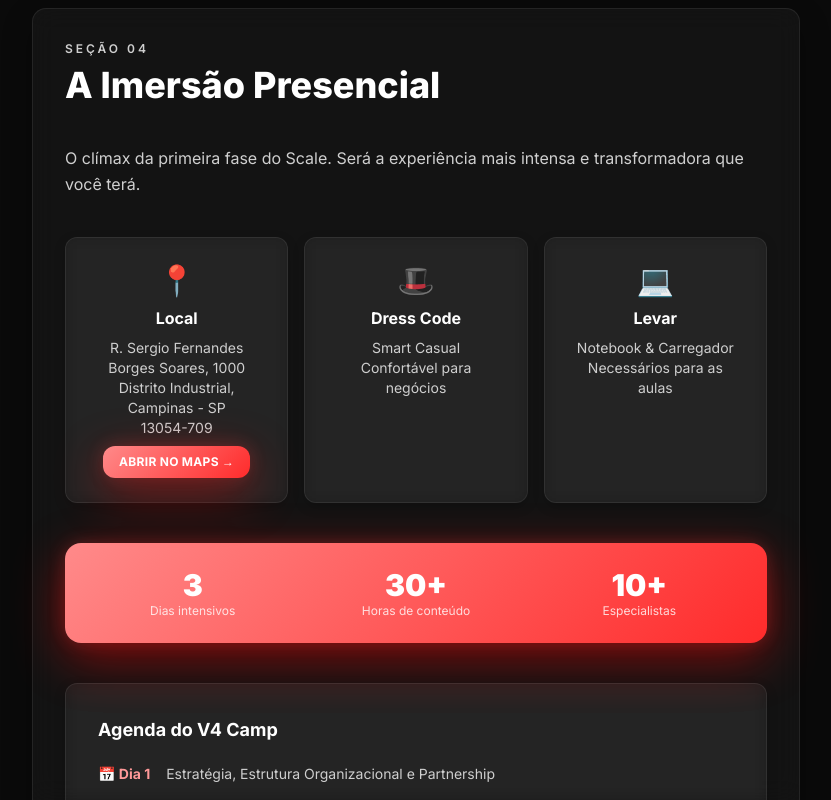
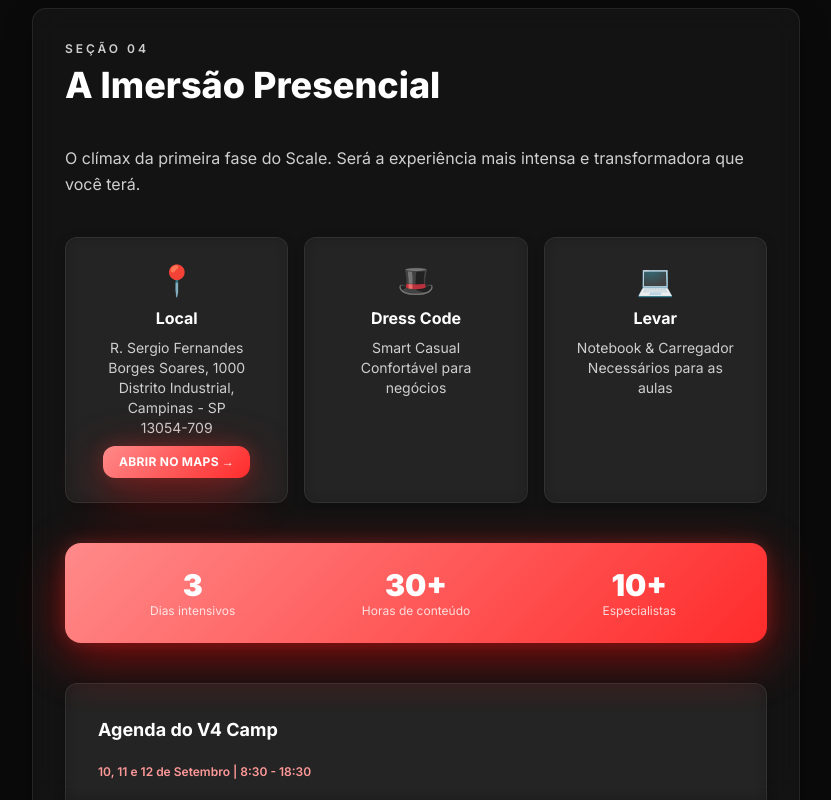
Before and after one commit to ViniciusNunes99/scale-up-journey-admin, a React (Vite) app: page / in a window 1280 px wide. Shown: the part 4005-4805 px from the top of the page, without its empty margins (224-1055 px from the left). Built offline with nearby package versions, Linux system fonts and the light colour scheme; the HTML template or start-up script is replaced by a standard one.

Commit message:
Atualizar datas para 10, 11, 12 de setembro - 8:30 a 18:30

```diff
--- a/src/components/scale/Section01.tsx
+++ b/src/components/scale/Section01.tsx
@@ -1,6 +1,6 @@
 const steps = [
   { n: 1, title: "Encontro Executivo", desc: "Um encontro oficial de boas-vindas com líderes da matriz para integrar sua turma, alinhar expectativas e iniciar a jornada.", status: "A nossa equipa entrará em contacto para confirmar a data e o horário exatos." },
-  { n: 2, title: "Imersão Presencial (EMPS)", desc: "3 dias intensos de treinamento sobre estratégia, gestão, partnership e processos. Mentoria com franqueados seniores.", status: "A data já foi marcada. Detalhes serão divulgados no grupo oficial." },
+  { n: 2, title: "Imersão Presencial (EMPS)", desc: "3 dias intensos de treinamento sobre estratégia, gestão, partnership e processos. Mentoria com franqueados seniores.", status: "10, 11 e 12 de Setembro | 8:30 - 18:30 | Detalhes no grupo oficial" },
   { n: 3, title: "Vivência Real (Shadowing)", desc: "30 a 40 dias imersos numa operação V4. Acompanhamento prático das frentes de ADM, Pessoas, Execução & Gestão e Receita.", status: "Data e funcionamento serão divulgados no grupo." },
   { n: 4, title: "Plano de Crescimento", desc: "Construção de um plano real de crescimento para a futura operação com simulação de clientes reais e apresentação do Business Plan.", status: "Apresentação final do plano de crescimento." },
   { n: 5, title: "Encerramento e Forecasting", desc: "Conclusão da formação com entrega do plano final e projeções de crescimento para a sua operação.", status: "Apresentação final do plano de crescimento." },
--- a/src/components/scale/Section04.tsx
+++ b/src/components/scale/Section04.tsx
@@ -46,10 +46,11 @@ const Section04 = () => (
 
       <div className="glass-card p-8 space-y-5">
         <p className="text-lg font-bold text-foreground">Agenda do V4 Camp</p>
+        <p className="text-xs text-primary font-semibold">10, 11 e 12 de Setembro | 8:30 - 18:30</p>
         {[
-          { day: "Dia 1", topic: "Estratégia, Estrutura Organizacional e Partnership" },
-          { day: "Dia 2", topic: "Modelo de Gestão e Processos (Implementação do Playbook EMPS)" },
-          { day: "Dia 3", topic: "Sistemas, Rituais de Cultura e Operação Real com Cases de Sucesso" },
+          { day: "10 de Setembro", topic: "Estratégia, Estrutura Organizacional e Partnership" },
+          { day: "11 de Setembro", topic: "Modelo de Gestão e Processos (Implementação do Playbook EMPS)" },
+          { day: "12 de Setembro", topic: "Sistemas, Rituais de Cultura e Operação Real com Cases de Sucesso" },
         ].map((d) => (
           <div key={d.day} className="flex items-start gap-4 border-b border-white/10 pb-4 last:border-0 last:pb-0">
             <span className="text-sm font-bold text-primary whitespace-nowrap">📅 {d.day}</span>
```
